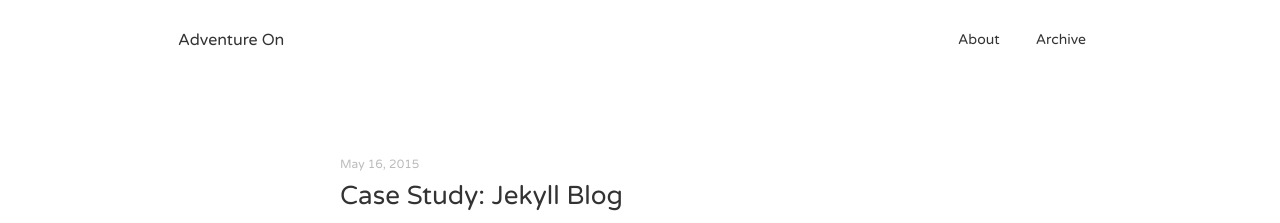
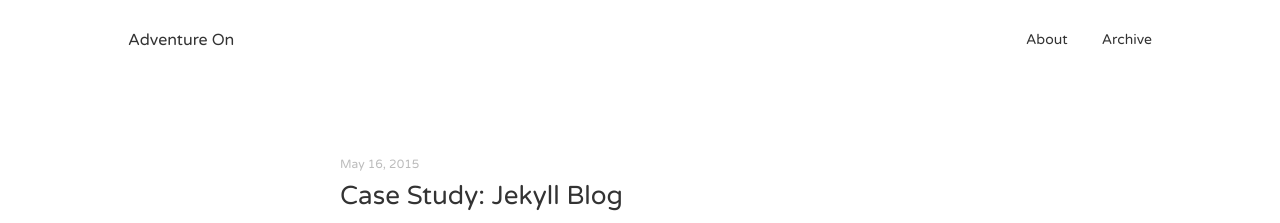
Before and after one commit to thektan/blog, a Jekyll site: the page built from _posts/2015-05-16-case-study-blog.markdown, in a window 1280 px wide. Shown: the top 223 px of the page. Built offline with Jekyll 4.4.1, drawn with Linux system fonts in a browser that asks for light colours; nearby versions of some CDN libraries; comment, search, counter and statistics services are not loaded.

Commit message:
Added disqus comments and re-aligned navigation bar

```diff
--- /dev/null
+++ b/_includes/disqus.html
@@ -0,0 +1,15 @@
+<div style="max-width: 600px; margin: 50px auto 0 auto;">
+<div id="disqus_thread"></div>
+<script type="text/javascript">
+    /* * * CONFIGURATION VARIABLES * * */
+    var disqus_shortname = 'adventureon';
+
+    /* * * DON'T EDIT BELOW THIS LINE * * */
+    (function() {
+        var dsq = document.createElement('script'); dsq.type = 'text/javascript'; dsq.async = true;
+        dsq.src = '//' + disqus_shortname + '.disqus.com/embed.js';
+        (document.getElementsByTagName('head')[0] || document.getElementsByTagName('body')[0]).appendChild(dsq);
+    })();
+</script>
+<noscript>Please enable JavaScript to view the <a href="https://disqus.com/?ref_noscript" rel="nofollow">comments powered by Disqus.</a></noscript>
+</div>
--- a/_layouts/post.html
+++ b/_layouts/post.html
@@ -32,4 +32,5 @@ layout: default
   <h1 class="date">{{ page.date | date: "%B %-d, %Y" }}</h1>
   <h1 class="title">{{ page.title }}</h1>
   {{ content }}
+  {% include disqus.html %}
 </div>
--- a/css/main.css
+++ b/css/main.css
@@ -35,6 +35,10 @@ figcaption {
 
 a {
 	color: #007CFF;
+	-webkit-transition: all 0.2s ease-in-out;
+	-moz-transition: all 0.2s ease-in-out;
+	-o-transition: all 0.2s ease-in-out;
+	transition: all 0.2s ease-in-out;
 }
 
 a:hover {
@@ -149,17 +153,22 @@ h1, h2, h3 {
 	text-decoration: none;
 	font-size: 0.875em; /* 12px */
 	line-height: 80px;
-	padding: 10px 15px;
-	border-radius: 100px 100px 100px 100px;
-	-moz-border-radius: 100px 100px 100px 100px;
-	-webkit-border-radius: 100px 100px 100px 100px;
+	margin: 0 0 0 30px;
+	/*border-radius: 100px;
+	-moz-border-radius: 100px;
+	-webkit-border-radius: 100px;
 	border: 1px solid #FFFFFF;
-	/*border-bottom: 2px solid #FFFFFF;*/
+	border-bottom: 2px solid #FFFFFF;*/
+}
+
+#navigation-bar-container .navigation:first-of-type {
+	margin: 0;
 }
 
 #navigation-bar-container .navigation:hover {
-	/*border-bottom: 2px solid #333333;*/
-	border: 1px solid #333333;
+	/*border-bottom: 2px solid #333333;
+	border: 1px solid #333333;*/
+	color: #BCBCBC;
 }
 
 .post-container h1.date {
@@ -217,7 +226,7 @@ h1, h2, h3 {
 		float: left;
 		width: 25%;
 		height: 100%;
-		padding: 0 0 0 50px;
+		padding: 0;
 	}
 
 	.navigation-bar-content-container .currently {
@@ -236,7 +245,7 @@ h1, h2, h3 {
 		text-align: right;
 		width: 35%;
 		height: 100%;
-		padding: 0 50px 0 0;
+		padding: 0;
 	}
 
 	.hamburger-icon {
@@ -423,6 +432,8 @@ h1, h2, h3 {
 	.navigation-bar-content-container { width: 100%; }
 	#pagination-container { visibility: hidden; }
 	figcaption { margin-left: 20px; }
+	.navigation-bar-content-container .title { padding: 0 0 0 50px; }
+	.navigation-bar-content-container .links-container { padding: 0 50px 0 0; }
 }
 
 @media (max-width: 900px) {
```
